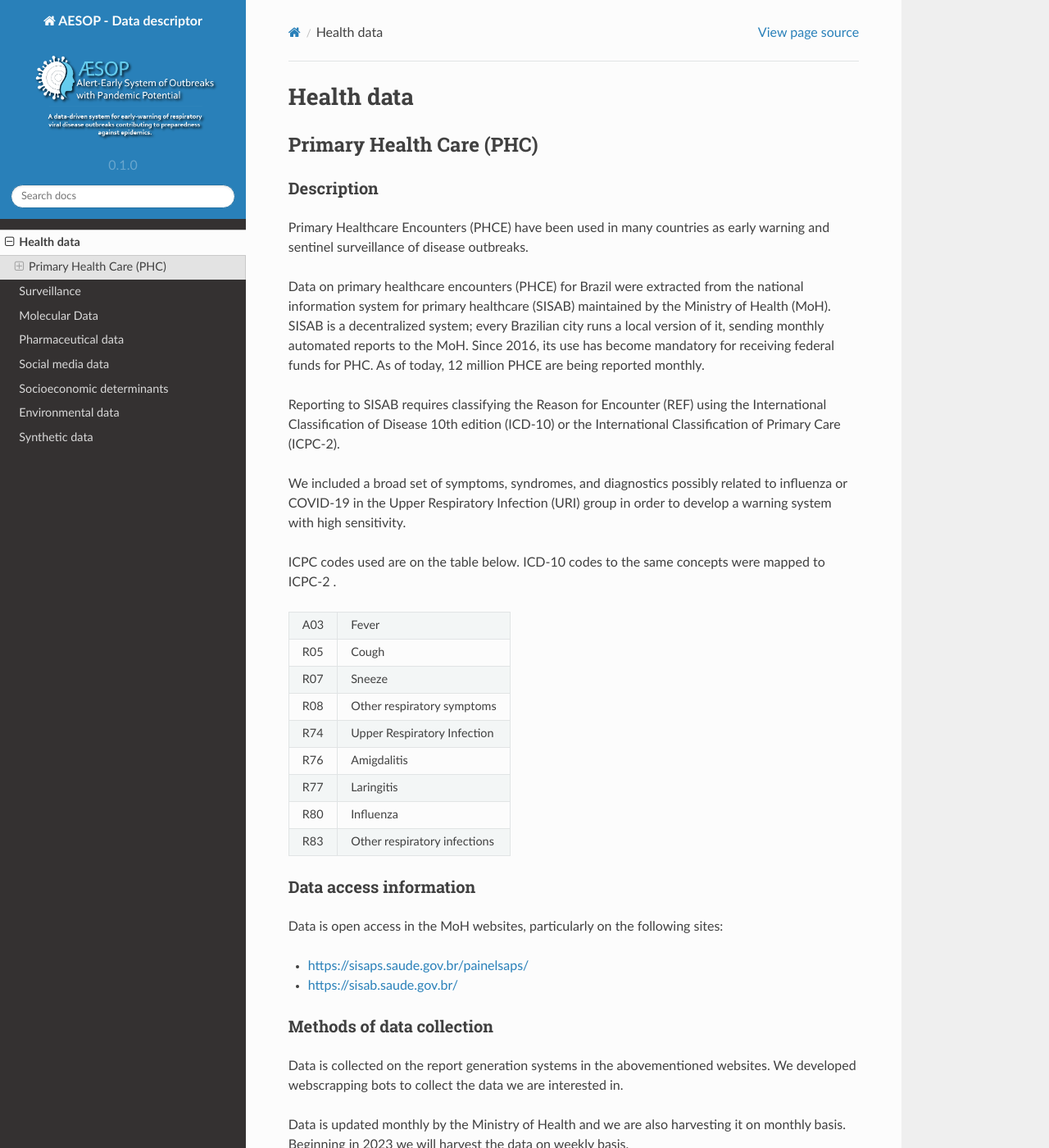
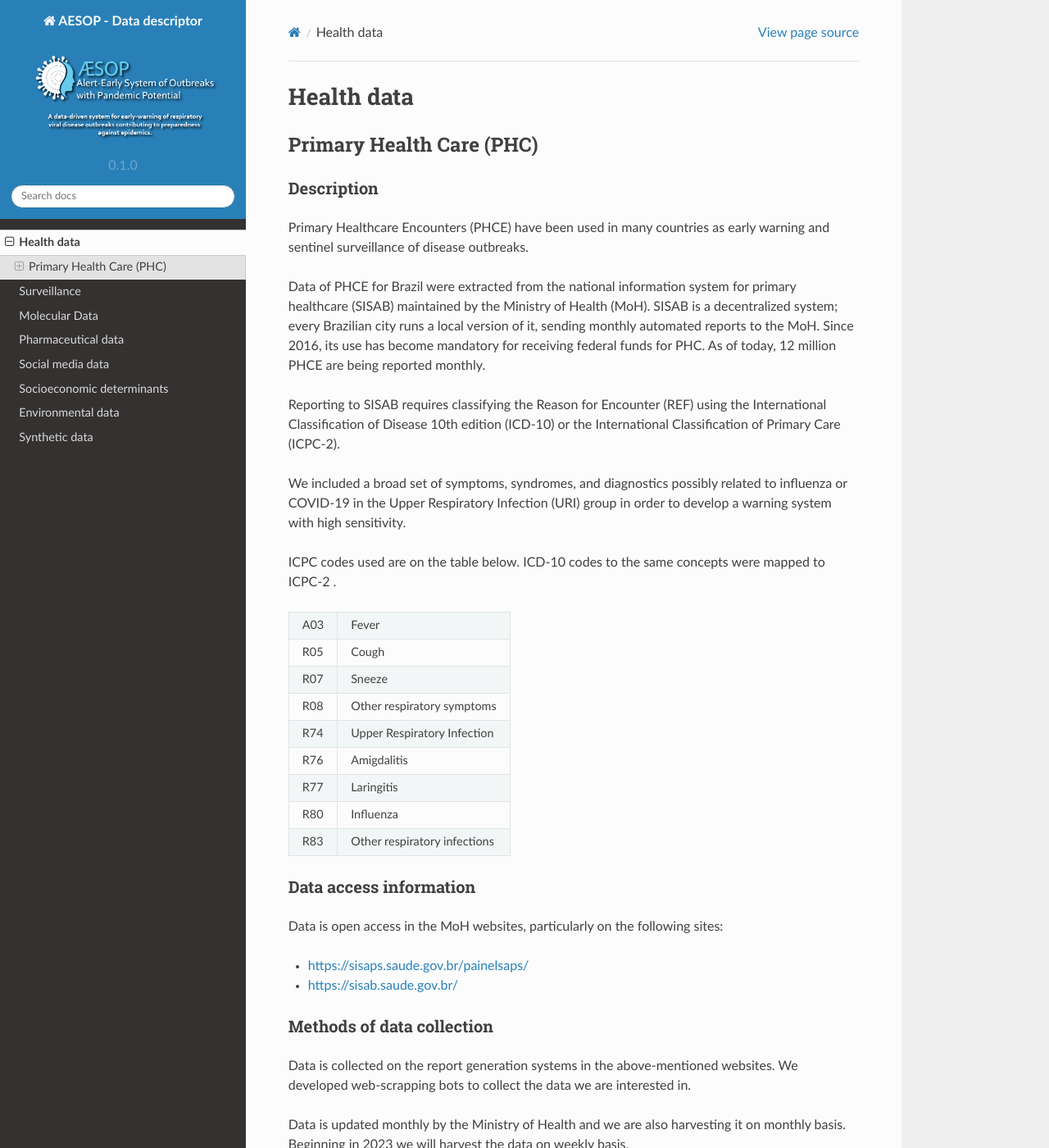
Before and after one commit to cidacslab/AESOP-Data-Documentation, a Sphinx documentation site: the page built from docs/source/health.rst, in a window 1280 px wide and 1400 px high. Shown: the whole window at 82% size. Built offline with Sphinx 7.4.7 and the Read the Docs theme 2.0.0, drawn with Linux system fonts in a browser that asks for light colours; some of the changed text lies outside the part shown.

Commit message:
update aps

```diff
--- a/docs/source/health.rst
+++ b/docs/source/health.rst
@@ -9,7 +9,7 @@ Description
 
 Primary Healthcare Encounters (PHCE) have been used in many countries as early warning and sentinel surveillance of disease outbreaks.
 
-Data on primary healthcare encounters (PHCE) for Brazil were extracted from the national information system for primary healthcare (SISAB) maintained by the Ministry of  Health (MoH). SISAB is a decentralized system; every Brazilian city runs a local version of it, sending monthly automated reports to the MoH. Since 2016, its use has become mandatory for receiving federal funds for PHC. As of today, 12 million PHCE are being reported monthly.
+Data of PHCE for Brazil were extracted from the national information system for primary healthcare (SISAB) maintained by the Ministry of  Health (MoH). SISAB is a decentralized system; every Brazilian city runs a local version of it, sending monthly automated reports to the MoH. Since 2016, its use has become mandatory for receiving federal funds for PHC. As of today, 12 million PHCE are being reported monthly.
 
 Reporting to SISAB requires classifying the Reason for Encounter (REF) using the International Classification of Disease 10th edition (ICD-10) or the International Classification of Primary Care (ICPC-2).
 
@@ -40,14 +40,14 @@ Data is open access in the MoH websites, particularly on the following sites:
 Methods of data collection
 ^^^^^^^^^^^^^^^^^^^^^^^^^^
 
-Data is collected on the report generation systems in the abovementioned websites. We developed webscrapping bots to collect the data we are interested in.
+Data is collected on the report generation systems in the above-mentioned websites. We developed web-scrapping bots to collect the data we are interested in.
 
 Data is updated monthly by the Ministry of Health and we are also harvesting it on monthly basis. Beginning in 2023 we will harvest the data on weekly basis.
 
 Data-specific information
 ^^^^^^^^^^^^^^^^^^^^^^^^^
 
-Data is one dataset where each line is corresponds to one brazilian city in one month of the studied period. The variables are city population, location, number of PHC teams and facilities and the number of PHCE in each group of interest on that month .
+Data is one dataset where each line is corresponds to one Brazilian city in one month of the studied period. The variables are city population, location, number of PHC teams and facilities and the number of PHCE in each group of interest on that month .
 
 Limitations of PHC dataset
 ^^^^^^^^^^^^^^^^^^^^^^^^^^
```
Also changed, not shown: 1 other file.
